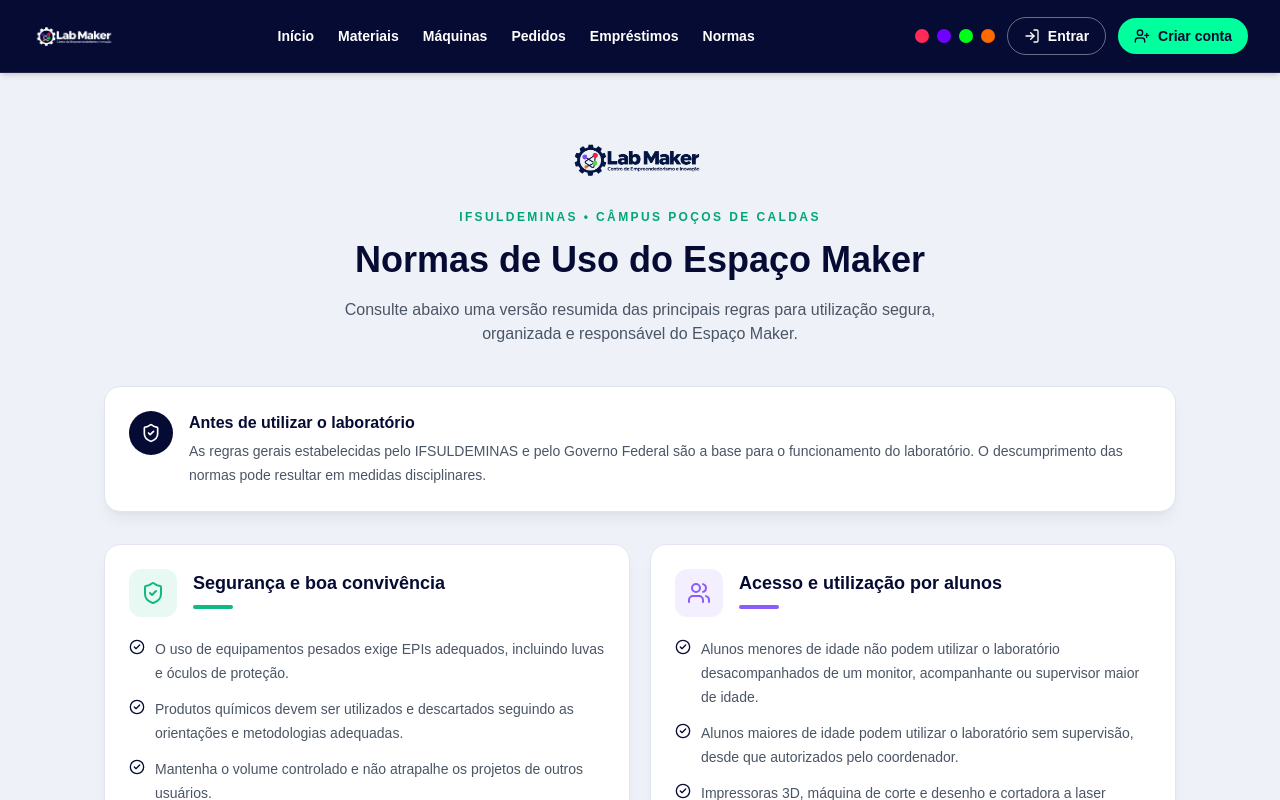
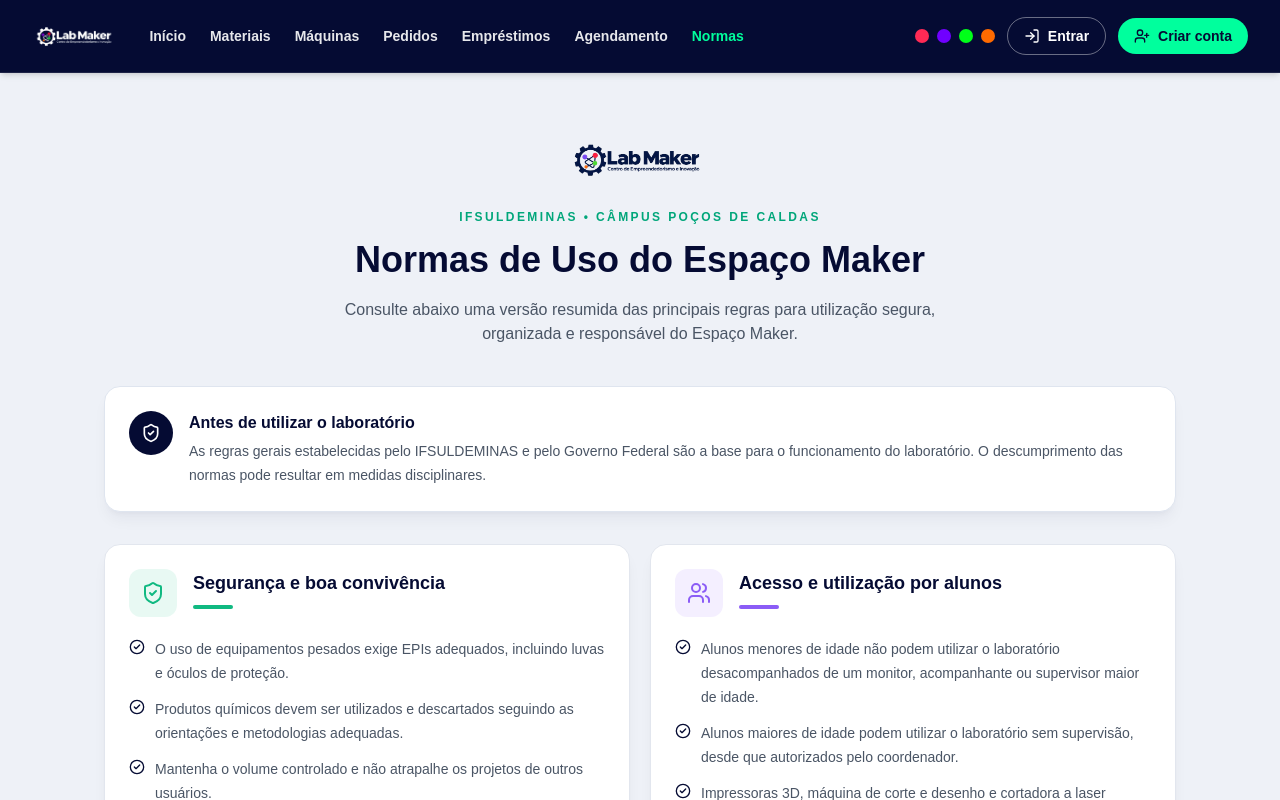
Before and after one commit to AntonioPGR/SiteMaker, a Next.js app in the folder frontend/: page /normas in a window 1280 px wide. Shown: the top 800 px of the page. Built offline with nearby package versions, Linux system fonts and the light colour scheme.

Commit message:
Enhance header nav with mobile menu
Edição do layout do cabeçalho para manter a logo e a nav bar alinhados, adiciona nav bar responsiva para dispositivos móveis.  Inclusão da opção de agendamento tanto na nav bar para desktop quanto na móvel.

```diff
--- a/frontend/app/components/header.tsx
+++ b/frontend/app/components/header.tsx
@@ -1,9 +1,10 @@
 'use client';
 
+import React, { useState } from 'react';
 import Image from 'next/image';
 import Link from 'next/link';
-import { useRouter } from 'next/navigation';
-import { LogIn, LogOut, UserPlus } from 'lucide-react';
+import { useRouter, usePathname } from 'next/navigation';
+import { LogIn, LogOut, UserPlus, Menu, X } from 'lucide-react';
 
 interface HeaderProps {
   authenticated?: boolean;
@@ -11,41 +12,96 @@ interface HeaderProps {
 
 export default function Header({ authenticated = false }: HeaderProps) {
   const router = useRouter();
+  const pathname = usePathname();
+  const [mobileMenuOpen, setMobileMenuOpen] = useState(false);
 
   function handleLogout() {
     localStorage.removeItem('authToken');
     router.push('/');
   }
 
+  const isAgendamento = pathname === '/Agendamento-ADM';
+  const isNormas = pathname === '/normas';
+  const isInicio = pathname === '/';
+
   return (
     <header className="relative z-20 border-b border-white/10 bg-[#050b33] px-5 py-4 text-white shadow-md sm:px-8">
       <div className="mx-auto flex max-w-7xl items-center justify-between gap-6">
-        <Link href="/" className="shrink-0">
+        {/* GRUPO ESQUERDA: LOGO + NAVEGAÇÃO FIXOS (PADRÃO CONSISTENTE EM TODAS AS PÁGINAS) */}
+        <div className="flex items-center gap-6 xl:gap-8">
+          <Link href="/" className="shrink-0 transition-opacity hover:opacity-95">
             <Image
               src="/lab-maker-logo.png"
               alt="Lab Maker"
               width={180}
               height={50}
               className="h-10 w-auto object-contain"
+              priority
             />
           </Link>
 
-        <nav className="hidden items-center gap-6 text-sm font-semibold lg:flex">
-          <Link href="/" className="transition-colors hover:text-[#00ff9d]">Início</Link>
-          <Link href="#materiais" className="transition-colors hover:text-[#00ff9d]">Materiais</Link>
-          <Link href="#maquinas" className="transition-colors hover:text-[#00ff9d]">Máquinas</Link>
-          <Link href="#pedidos" className="transition-colors hover:text-[#00ff9d]">Pedidos</Link>
-          <Link href="#emprestimos" className="transition-colors hover:text-[#00ff9d]">Empréstimos</Link>
-          <Link href="normas" className="transition-colors hover:text-[#00ff9d]">Normas</Link>
+          {/* NAVEGAÇÃO DESKTOP ALINHADA À ESQUERDA JUNTO À LOGO */}
+          <nav className="hidden items-center gap-4 xl:gap-6 text-sm font-semibold lg:flex shrink-0">
+            <Link
+              href="/"
+              className={`transition-colors hover:text-[#00ff9d] ${
+                isInicio ? 'text-[#00ff9d]' : 'text-white/90'
+              }`}
+            >
+              Início
+            </Link>
+            <Link
+              href="/#materiais"
+              className="transition-colors hover:text-[#00ff9d] text-white/90"
+            >
+              Materiais
+            </Link>
+            <Link
+              href="/#maquinas"
+              className="transition-colors hover:text-[#00ff9d] text-white/90"
+            >
+              Máquinas
+            </Link>
+            <Link
+              href="/#pedidos"
+              className="transition-colors hover:text-[#00ff9d] text-white/90"
+            >
+              Pedidos
+            </Link>
+            <Link
+              href="/#emprestimos"
+              className="transition-colors hover:text-[#00ff9d] text-white/90"
+            >
+              Empréstimos
+            </Link>
+            <Link
+              href="/Agendamento-ADM"
+              className={`transition-colors hover:text-[#00ff9d] ${
+                isAgendamento ? 'text-[#00ff9d]' : 'text-white/90'
+              }`}
+            >
+              Agendamento
+            </Link>
+            <Link
+              href="/normas"
+              className={`transition-colors hover:text-[#00ff9d] ${
+                isNormas ? 'text-[#00ff9d]' : 'text-white/90'
+              }`}
+            >
+              Normas
+            </Link>
           </nav>
+        </div>
 
-        <div className="flex items-center gap-3">
+        {/* GRUPO DIREITA: CORES DO LAB MAKER E AÇÕES DO USUÁRIO */}
+        <div className="flex items-center gap-3 shrink-0">
           <div className="hidden items-center gap-2 sm:flex" aria-label="Cores do Lab Maker">
             <span className="h-3.5 w-3.5 rounded-full bg-[#ff2a55]" />
             <span className="h-3.5 w-3.5 rounded-full bg-[#7000ff]" />
             <span className="h-3.5 w-3.5 rounded-full bg-[#00ff19]" />
             <span className="h-3.5 w-3.5 rounded-full bg-[#ff6a00]" />
           </div>
+
           {authenticated ? (
             <button
               type="button"
@@ -58,16 +114,105 @@ export default function Header({ authenticated = false }: HeaderProps) {
             </button>
           ) : (
             <>
-              <Link href="/login" className="inline-flex items-center gap-2 rounded-full border border-white/40 px-3 py-2 text-xs font-bold transition-colors hover:bg-white/10 sm:px-4 sm:text-sm">
+              <Link
+                href="/login"
+                className="inline-flex items-center gap-2 rounded-full border border-white/40 px-3 py-2 text-xs font-bold transition-colors hover:bg-white/10 sm:px-4 sm:text-sm"
+              >
                 <LogIn className="h-4 w-4" /> Entrar
               </Link>
-              <Link href="/Cadastro" className="hidden items-center gap-2 rounded-full bg-[#00ff9d] px-4 py-2 text-sm font-bold text-[#050b33] transition-transform hover:-translate-y-0.5 sm:inline-flex">
+              <Link
+                href="/Cadastro"
+                className="hidden items-center gap-2 rounded-full bg-[#00ff9d] px-4 py-2 text-sm font-bold text-[#050b33] transition-transform hover:-translate-y-0.5 sm:inline-flex"
+              >
                 <UserPlus className="h-4 w-4" /> Criar conta
               </Link>
             </>
           )}
+
+          {/* BOTÃO DO MENU MOBILE */}
+          <button
+            type="button"
+            onClick={() => setMobileMenuOpen(!mobileMenuOpen)}
+            className="p-2 rounded-lg text-white/80 hover:text-white hover:bg-white/10 lg:hidden transition-colors"
+            aria-label={mobileMenuOpen ? 'Fechar menu' : 'Abrir menu'}
+          >
+            {mobileMenuOpen ? <X className="h-6 w-6" /> : <Menu className="h-6 w-6" />}
+          </button>
         </div>
       </div>
+
+      {/* DROPDOWN MENU MOBILE */}
+      {mobileMenuOpen && (
+        <div className="mt-4 pt-4 border-t border-white/10 flex flex-col gap-2.5 lg:hidden animate-in fade-in slide-in-from-top-2 duration-200">
+          <Link
+            href="/"
+            onClick={() => setMobileMenuOpen(false)}
+            className={`px-3 py-2 rounded-lg font-semibold text-sm transition-colors ${
+              isInicio ? 'bg-white/10 text-[#00ff9d]' : 'text-white/90 hover:bg-white/5'
+            }`}
+          >
+            Início
+          </Link>
+          <Link
+            href="/#materiais"
+            onClick={() => setMobileMenuOpen(false)}
+            className="px-3 py-2 rounded-lg font-semibold text-sm text-white/90 hover:bg-white/5 transition-colors"
+          >
+            Materiais
+          </Link>
+          <Link
+            href="/#maquinas"
+            onClick={() => setMobileMenuOpen(false)}
+            className="px-3 py-2 rounded-lg font-semibold text-sm text-white/90 hover:bg-white/5 transition-colors"
+          >
+            Máquinas
+          </Link>
+          <Link
+            href="/#pedidos"
+            onClick={() => setMobileMenuOpen(false)}
+            className="px-3 py-2 rounded-lg font-semibold text-sm text-white/90 hover:bg-white/5 transition-colors"
+          >
+            Pedidos
+          </Link>
+          <Link
+            href="/#emprestimos"
+            onClick={() => setMobileMenuOpen(false)}
+            className="px-3 py-2 rounded-lg font-semibold text-sm text-white/90 hover:bg-white/5 transition-colors"
+          >
+            Empréstimos
+          </Link>
+          <Link
+            href="/Agendamento-ADM"
+            onClick={() => setMobileMenuOpen(false)}
+            className={`px-3 py-2 rounded-lg font-semibold text-sm flex items-center justify-between transition-colors ${
+              isAgendamento ? 'bg-white/10 text-[#00ff9d]' : 'text-white/90 hover:bg-white/5'
+            }`}
+          >
+            <span>Agendamento</span>
+            <span className="text-[10px] bg-[#7000ff] text-white px-2 py-0.5 rounded-full font-bold">ADM</span>
+          </Link>
+          <Link
+            href="/normas"
+            onClick={() => setMobileMenuOpen(false)}
+            className={`px-3 py-2 rounded-lg font-semibold text-sm transition-colors ${
+              isNormas ? 'bg-white/10 text-[#00ff9d]' : 'text-white/90 hover:bg-white/5'
+            }`}
+          >
+            Normas
+          </Link>
+          {!authenticated && (
+            <div className="pt-2 border-t border-white/10 flex flex-col gap-2 sm:hidden">
+              <Link
+                href="/Cadastro"
+                onClick={() => setMobileMenuOpen(false)}
+                className="flex items-center justify-center gap-2 rounded-lg bg-[#00ff9d] px-4 py-2.5 text-sm font-bold text-[#050b33]"
+              >
+                <UserPlus className="h-4 w-4" /> Criar conta
+              </Link>
+            </div>
+          )}
+        </div>
+      )}
     </header>
   );
 }
```
Lines whose indentation alone changed are shown as unchanged.
